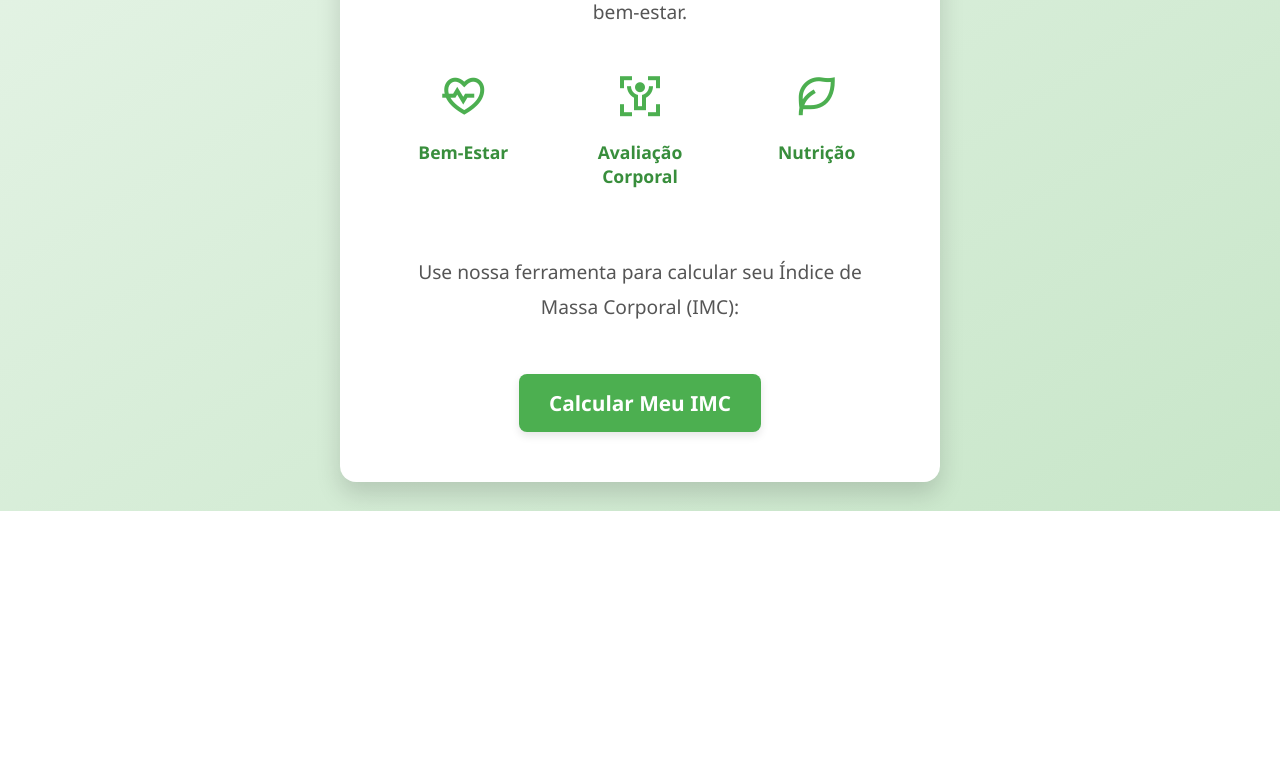
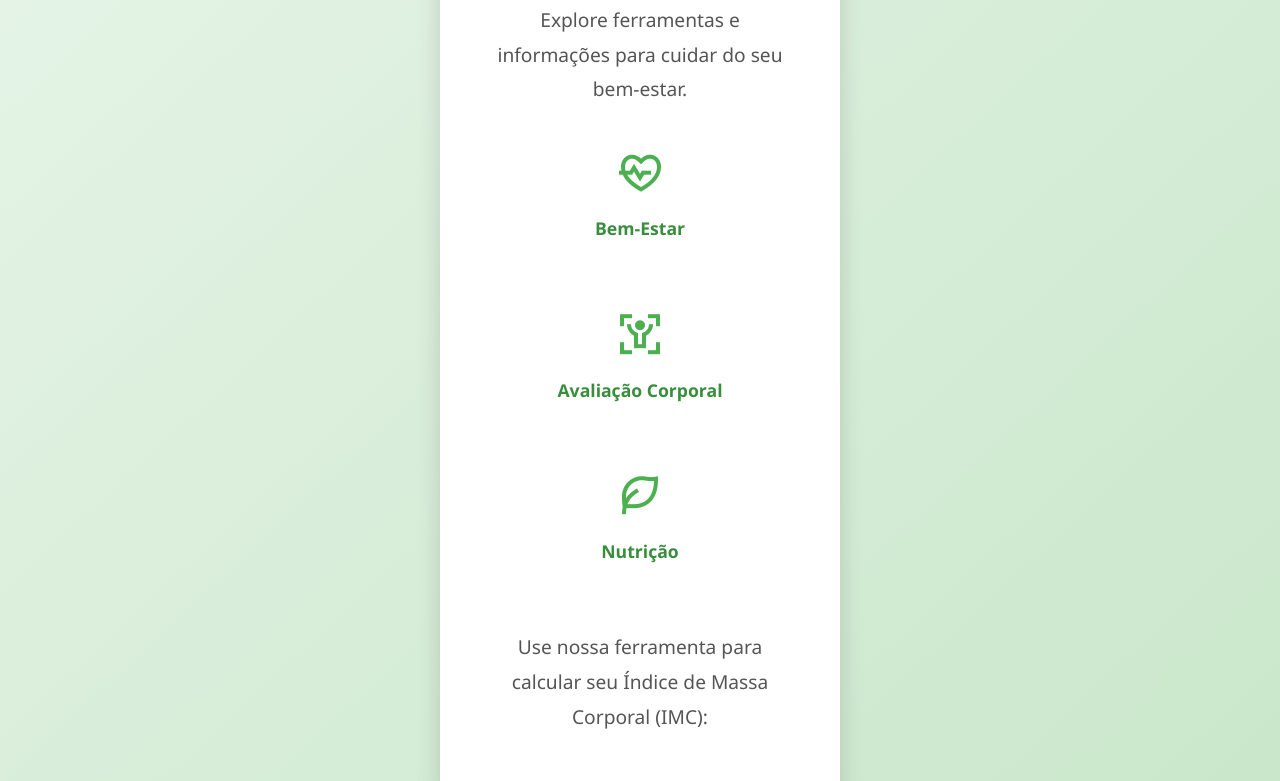
Before and after one commit to TORUGOORELHA/CalculoIMC, a plain HTML site: page index.html in a window 1280 px wide. Shown: the part 289-1070 px from the top of the page. Before the commit the page ends 800 px from the top, so only its background shows below. Drawn offline with nearby package versions, Linux system fonts and the light colour scheme.

Commit message:
Update styleIndex.css

```diff
--- a/css/styleIndex.css
+++ b/css/styleIndex.css
@@ -19,7 +19,7 @@ body {
     border-radius: 16px;
     box-shadow: 0 12px 24px rgba(0, 0, 0, 0.15);
     z-index: 1;
-    max-width: 600px;/* Aumenta a largura máxima */
+    max-width: 400px;/* Aumenta a largura máxima */
     width: 90%;
     animation: fadeInScale 0.8s ease-out; /* Animação combinada */
     box-sizing: border-box; /* Garante que o padding não adicione largura extra */
```
